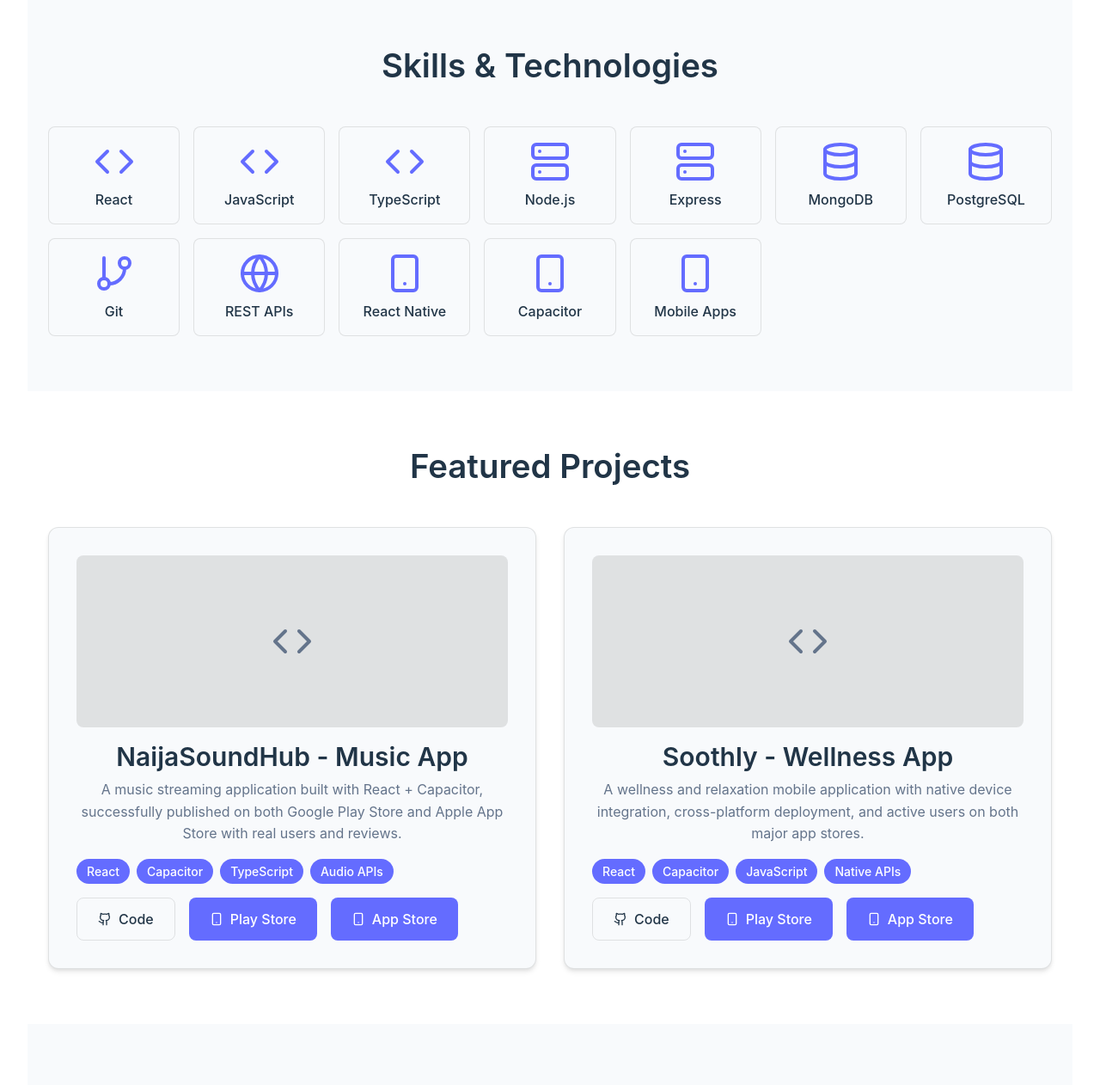
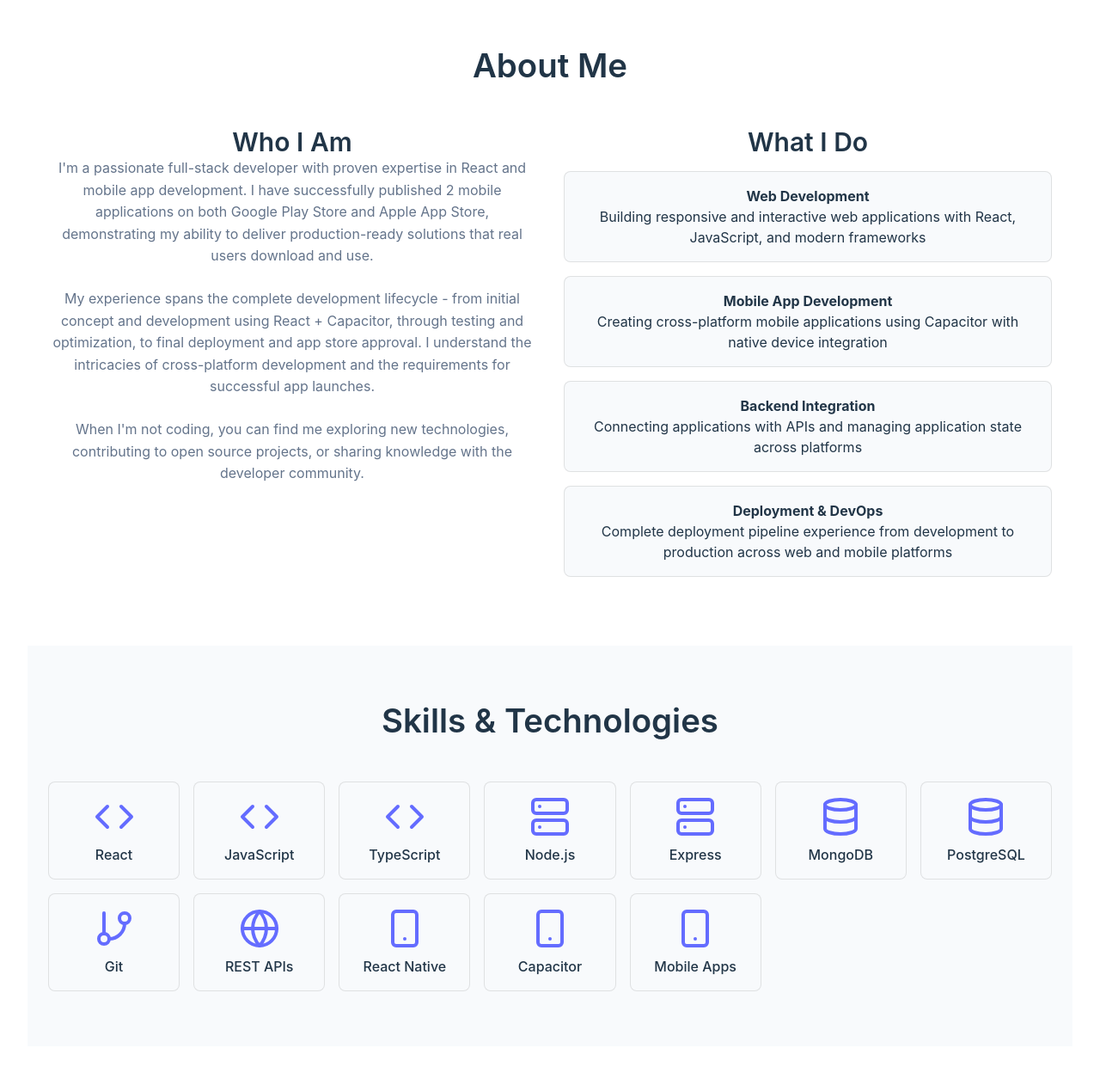
Before and after one commit to monsieurmo6554/react-portfolio, a React (Vite) app: page / in a window 1280 px wide. Shown: the part 843-2105 px from the top of the page at 86% size. Built offline with nearby package versions, Linux system fonts and the light colour scheme.

Commit message:
Revert "Remove Web Portfolio project and About Me section, streamline navigation"
This reverts commit ac8ef13c48fcdf90f1e82830f89de615ab407c43.

```diff
--- a/src/App.jsx
+++ b/src/App.jsx
@@ -71,6 +71,13 @@ function App() {
       github: 'https://github.com/monsieurmo6554/Soothly',
       demo: 'https://play.google.com/store/apps/details?id=com.soothly.app',
       appStore: 'https://apps.apple.com/app/id6744158639'
+    },
+    {
+      title: 'Web Portfolio Project',
+      description: 'This portfolio website - a responsive React application showcasing modern web development skills and deployment practices.',
+      tech: ['React', 'Vite', 'CSS Variables', 'Netlify'],
+      github: 'https://github.com/monsieurmo6554/react-portfolio',
+      demo: 'https://hammed-portfolio.netlify.app'
     }
   ];
 
@@ -91,6 +98,11 @@ function App() {
               Hammed Portfolio
             </a>
             <ul className="nav-links">
+              <li>
+                <a href="#about" className="nav-link" onClick={(e) => {e.preventDefault(); scrollToSection('about');}}>
+                  About
+                </a>
+              </li>
               <li>
                 <a href="#skills" className="nav-link" onClick={(e) => {e.preventDefault(); scrollToSection('skills');}}>
                   Skills
@@ -133,7 +145,52 @@ function App() {
           </div>
         </section>
 
-
+        {/* About Section */}
+        <section id="about" className="section">
+          <div className="container">
+            <h2 style={{ textAlign: 'center', marginBottom: '3rem' }}>About Me</h2>
+            <div className="grid grid-2">
+              <div>
+                <h3>Who I Am</h3>
+                <p style={{ marginBottom: '1.5rem' }}>
+                  I'm a passionate full-stack developer with proven expertise in React and mobile app development.
+                  I have successfully published 2 mobile applications on both Google Play Store and Apple App Store,
+                  demonstrating my ability to deliver production-ready solutions that real users download and use.
+                </p>
+                <p style={{ marginBottom: '1.5rem' }}>
+                  My experience spans the complete development lifecycle - from initial concept and development
+                  using React + Capacitor, through testing and optimization, to final deployment and app store approval.
+                  I understand the intricacies of cross-platform development and the requirements for successful app launches.
+                </p>
+                <p>
+                  When I'm not coding, you can find me exploring new technologies, contributing to
+                  open source projects, or sharing knowledge with the developer community.
+                </p>
+              </div>
+              <div>
+                <h3>What I Do</h3>
+                <ul style={{ listStyle: 'none', padding: 0 }}>
+                  <li style={{ marginBottom: '1rem', padding: '1rem', background: 'var(--surface-color)', borderRadius: '8px', border: '1px solid var(--border-color)' }}>
+                    <strong>Web Development</strong><br />
+                    Building responsive and interactive web applications with React, JavaScript, and modern frameworks
+                  </li>
+                  <li style={{ marginBottom: '1rem', padding: '1rem', background: 'var(--surface-color)', borderRadius: '8px', border: '1px solid var(--border-color)' }}>
+                    <strong>Mobile App Development</strong><br />
+                    Creating cross-platform mobile applications using Capacitor with native device integration
+                  </li>
+                  <li style={{ marginBottom: '1rem', padding: '1rem', background: 'var(--surface-color)', borderRadius: '8px', border: '1px solid var(--border-color)' }}>
+                    <strong>Backend Integration</strong><br />
+                    Connecting applications with APIs and managing application state across platforms
+                  </li>
+                  <li style={{ padding: '1rem', background: 'var(--surface-color)', borderRadius: '8px', border: '1px solid var(--border-color)' }}>
+                    <strong>Deployment & DevOps</strong><br />
+                    Complete deployment pipeline experience from development to production across web and mobile platforms
+                  </li>
+                </ul>
+              </div>
+            </div>
+          </div>
+        </section>
 
         {/* Skills Section */}
         <section id="skills" className="section" style={{ background: 'var(--surface-color)' }}>
```
